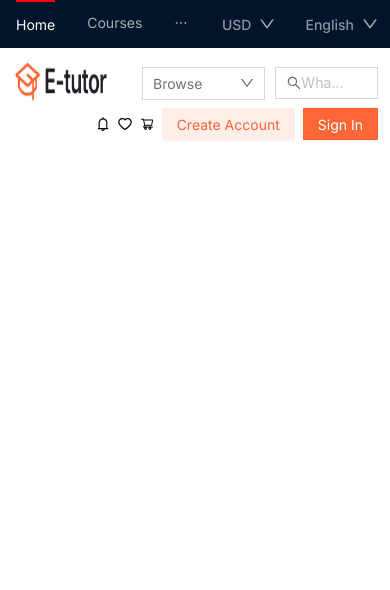
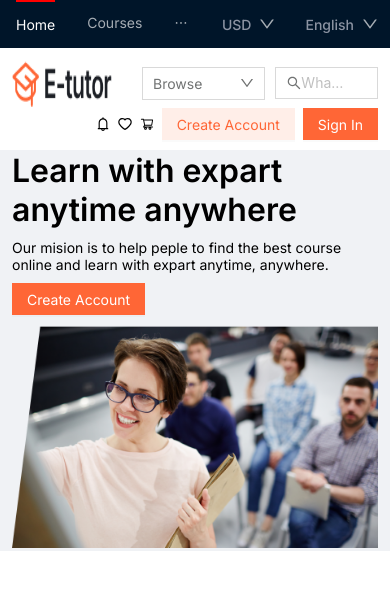
Before and after one commit to Ibrahim-Hossain-Jewel/SOFTIC_course_selling_application, a Next.js app: page / in a window 390 px wide. Shown: the top 590 px of the page. Built offline with nearby package versions, Linux system fonts and the light colour scheme.

Commit message:
our mission part responsive and image responsive compeleted

```diff
--- a/app/components/header/page.tsx
+++ b/app/components/header/page.tsx
@@ -8,7 +8,39 @@ import { Input } from 'antd';
 import { Dropdown, message, Space , Button} from 'antd';
 import Image from 'next/image';
 
-const SearchMenu: React.FC = () => {
+const Header: React.FC = () => {
 
-  return <div className='maindata'></div>
+  return <div className='pdTop'>
+
+    <Row gutter={{ xs: 24, sm: 24, md: 24, lg: 32 }} className='headerComp'>
+        <Col className="gutter-row" span={5}>
+
+        </Col>
+        <Col className='gutter-row' span={6} md={6} sm={24} xs={24}>
+            <div className='headerCenterText'>
+                <h2>Learn with expart anytime anywhere</h2>
+                <p className='pdTop'>
+                    Our mision is to help peple to find the best course
+                    online and learn with expart anytime, anywhere.
+                </p>
+                <p className='pdTop'>
+                    <Button size="middle" className='signin'>Create Account</Button>
+                </p>
+                <p className='pdTop'></p>
+            </div>
+        </Col>
+        <Col className='gutter-row' span={13} md={13} sm={24} xs={24}>
+            <Image
+                src="/Images.png"
+                width={657}
+                height={340}
+                alt="Logo"
+                priority={true}
+                quality={75}
+                layout='responsive'
+            />
+        </Col>
+    </Row>
+  </div>
 }
+export default Header;
--- a/app/components/menubar/searchmenu/page.tsx
+++ b/app/components/menubar/searchmenu/page.tsx
@@ -28,7 +28,7 @@ const SearchMenu: React.FC = () => {
         <Row gutter={{ xs: 24, sm: 24, md: 24, lg: 32 }} className='pdTop'>
             <Col className="gutter-row one" span={4} md={4} xs={8} sm={12}>
             <Image
-                src="/brand.PNG"
+                src="/LOGO.png"
                 width={100}
                 height={50}
                 alt="Logo"
--- a/app/globals.css
+++ b/app/globals.css
@@ -4,6 +4,20 @@
   font-family: Inter;
 }
 @import url('https://fonts.googleapis.com/css2?family=Inter:wght@200;300;400;500;600;700;800;900&display=swap');
+/*Header component*/
+.headerComp{
+  background: #F0F2F5;
+  display: flex;
+  align-items: center;
+  justify-content: start;
+}
+.headerCenterText h2{
+  font-size: 32px;
+  font-weight: 600;
+}
+
+/*End header component*/
+
 /*starting top navigation bar*/
 li.ant-menu-overflow-item.ant-menu-item.ant-menu-item-selected.ant-menu-item-only-child{
   background: none;
@@ -67,6 +81,7 @@ li.ant-menu-item.ant-menu-item-selected.ant-menu-item-only-child::before{
 .pdTop{
   padding-top: 10px;
 }
+/*End top navigation*/
 /* @media screen and (max-width: 750px) {
   body {
     background-color: olive;
--- a/app/page.tsx
+++ b/app/page.tsx
@@ -9,18 +9,8 @@ import type { MenuProps } from 'antd';
 import MoneyDropDown from './components/menubar/money/page';
 import LanguageDropDown from './components/menubar/language/page';
 import SearchMenu from './components/menubar/searchmenu/page';
+import Header from './components/header/page';
 const style: React.CSSProperties = { background: '#0092ff', padding: '8px 0' };
-
-const items1: MenuProps['items'] = [
-  {
-    label: 'English',
-    key: 'English',
-  },
-  {
-    label: 'Bangla',
-    key: 'Bangla',
-  },
-];
 
 export default function Home() {
   return (
@@ -41,6 +31,10 @@ export default function Home() {
       <div>
         <SearchMenu />
       </div>
+      <div>
+
+        <Header />
+      </div>
     </main>
   )
 }
```
Also changed, not shown: public/Images.png (added), public/LOGO.png (added).
